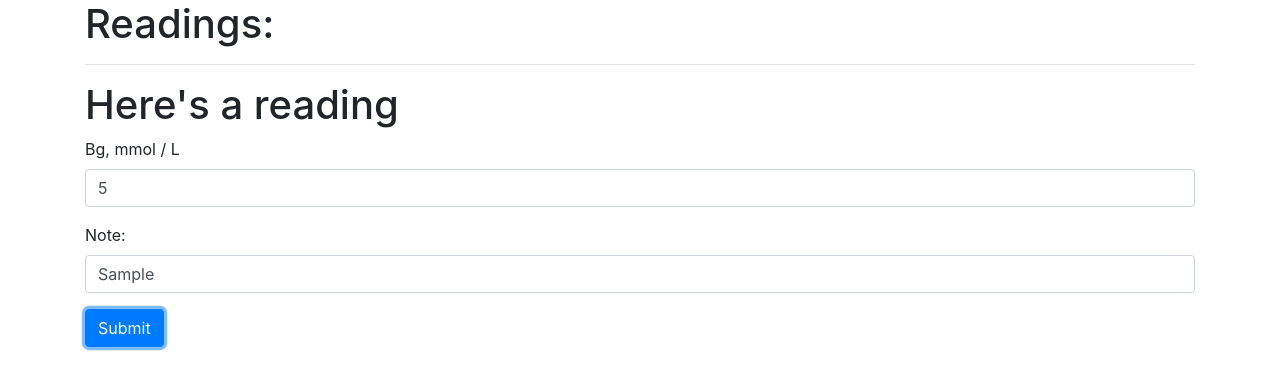
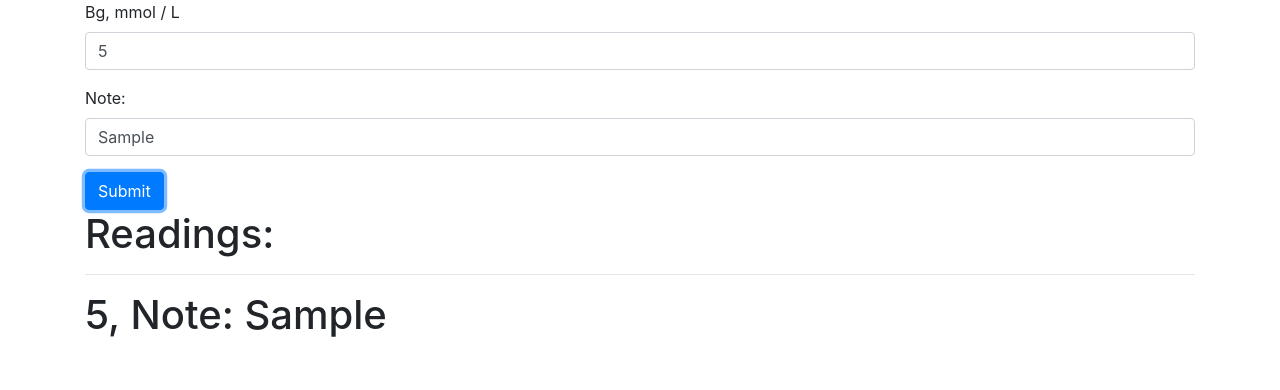
Before and after one commit to talor-hammond/diabetter, a React (Create React App) app: page / in a window 1280 px wide. Both pictures are taken after typing "5", "Sample" into the empty fields and a click on the button "Submit". Shown: the top 390 px of the page. Built offline with nearby package versions, Linux system fonts and the light colour scheme.

Commit message:
Reading comp renders dynamicallyg

```diff
--- a/src/App.js
+++ b/src/App.js
@@ -8,8 +8,8 @@ class App extends Component {
   render() {
     return (
       <div className="container">
+        <ReadingForm />
         <Readings />
-        <ReadingForm />
       </div>
     );
   };
--- a/src/Reading.jsx
+++ b/src/Reading.jsx
@@ -1,9 +1,5 @@
 import React from 'react';
 
-export const Reading = (props) => {
-    console.log(props);
-
-    return (
-        <h1>Here's a reading</h1>
-    );
+export const Reading = ({ bloodGlucose, note }) => {
+    return <h1>{bloodGlucose}, Note: {note}</h1>
 };
--- a/src/Readings.jsx
+++ b/src/Readings.jsx
@@ -7,20 +7,25 @@ import { connect } from 'react-redux';
 import { Reading } from './Reading';
 
 class Readings extends Component {
-    constructor() {
-        super();
+    render() {
+        const { readings } = this.props;
+        console.log(readings);
 
-        this.state = {
-            readings: []
-        };
-    };
-
-    render() {
         return (
             <Fragment>
                 <h1>Readings:</h1>
                 <hr />
-                <Reading />
+                {
+                    readings.map((reading, i) => {
+                        return (
+                            <Reading
+                                key={i}
+                                bloodGlucose={reading.bloodGlucose}
+                                note={reading.note}
+                            />
+                        )
+                    })
+                }
             </Fragment>
         );
     };
--- a/src/actions/readings.js
+++ b/src/actions/readings.js
@@ -1,8 +1,6 @@
 export const ADD_READING = 'ADD_READING';
 
 export function addReading(reading) {
-    console.log(reading);
-
     return {
         type: ADD_READING,
         reading
```
